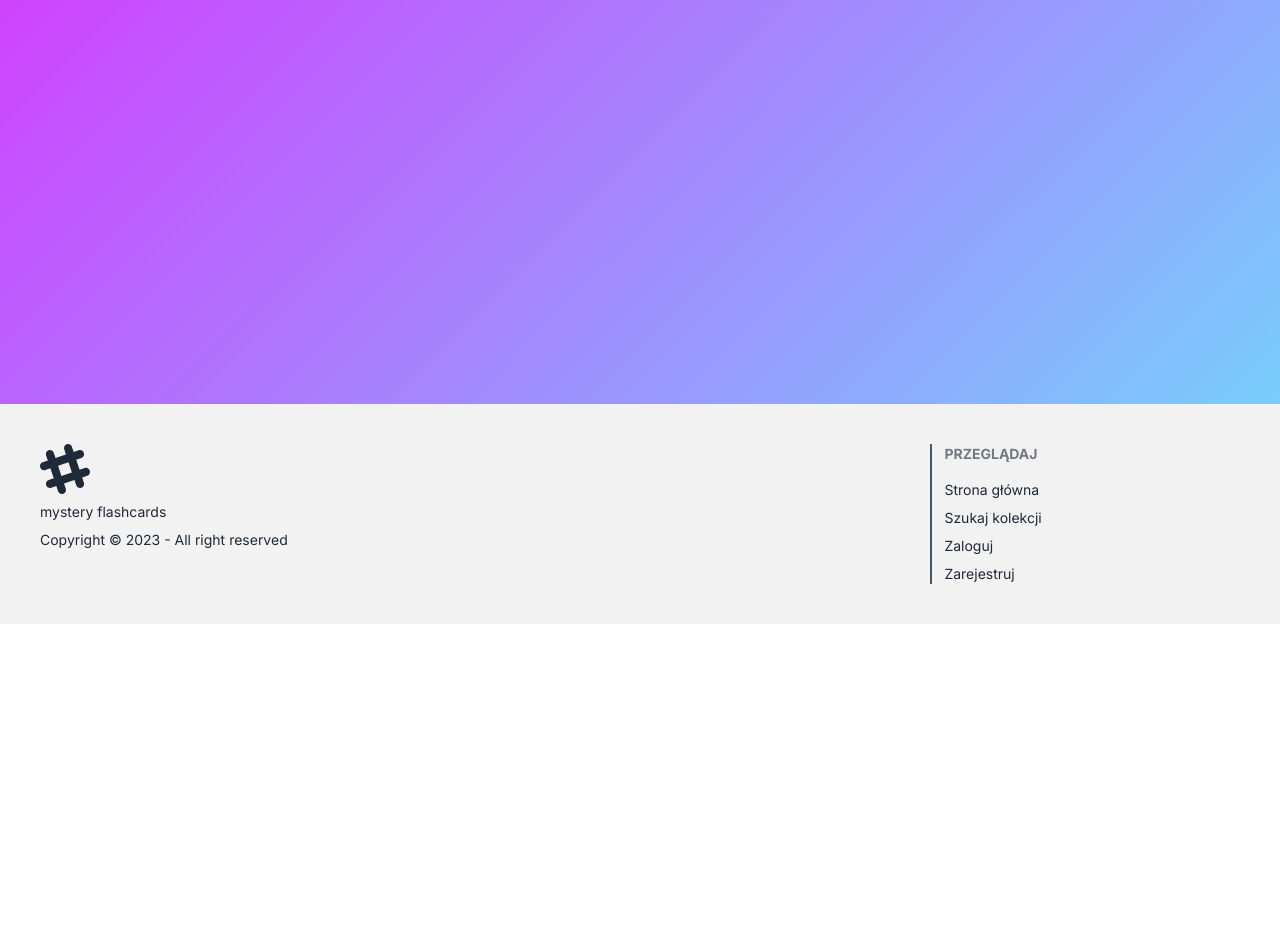
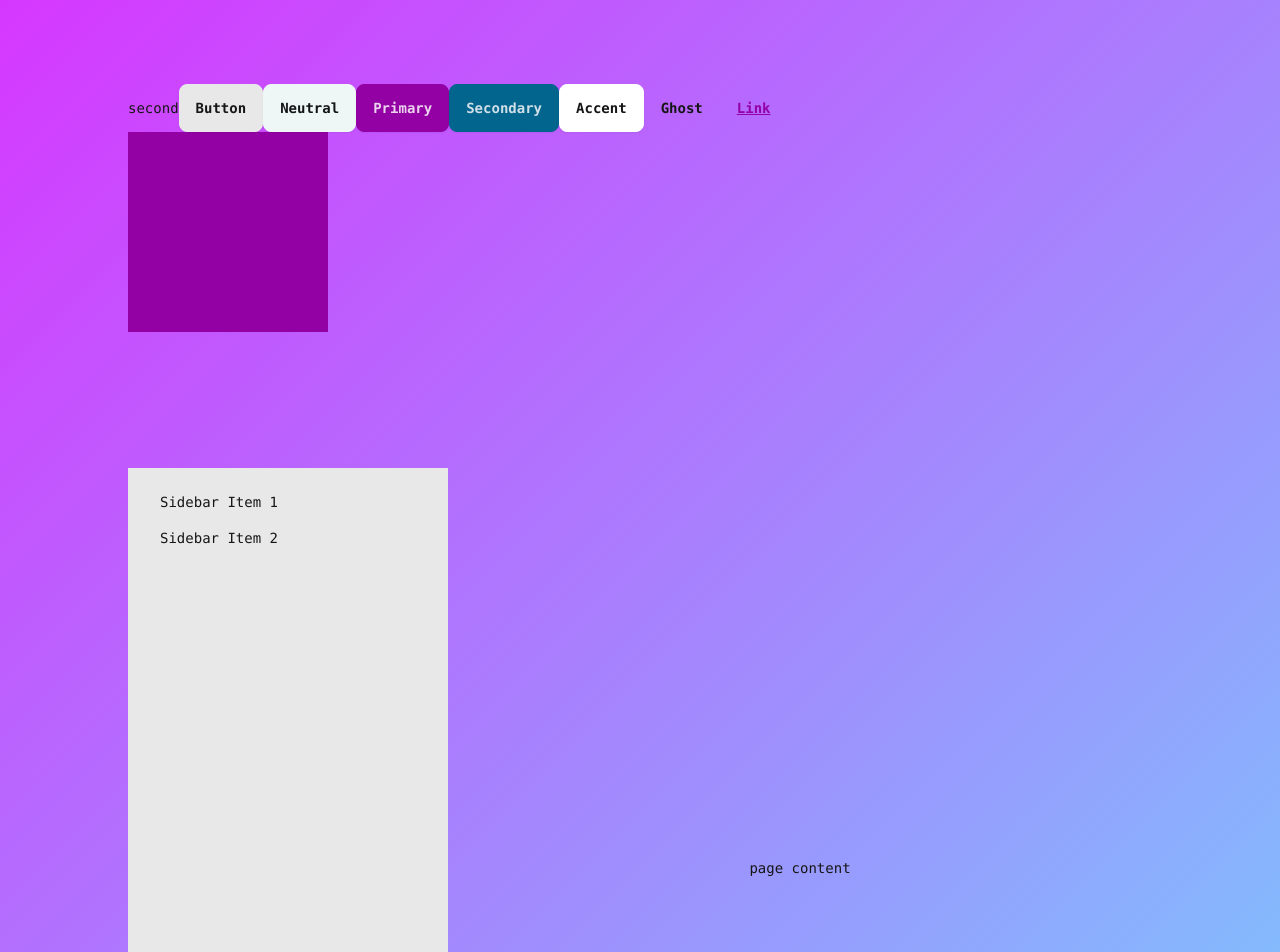
Before and after one commit to mk1808/Mystery-flashcards, a Next.js app in the folder mystery-flashcards/: page /en in a window 1280 px wide. Shown: the part 500-1452 px from the top of the page. Before the commit the page ends 1124 px from the top, so only its background shows below. Built offline with nearby package versions, Linux system fonts and the light colour scheme.

Commit message:
feature #15: sidebar, theme config

```diff
--- a/mystery-flashcards/app/[locale]/page.tsx
+++ b/mystery-flashcards/app/[locale]/page.tsx
@@ -1,6 +1,27 @@
+import Sidebar from "@/components/Sidebar";
 import { getDictionary } from "@/dictionaries/dictionaries"
 
 export default async function Page({ params }: { params: { locale: string } }) {
     const dictionary = await getDictionary(params.locale);
-    return <div>{dictionary.common.mainPage}</div>
+
+    return (
+        <div className="z-10 max-w-5xl w-full items-center justify-between font-mono text-sm">
+            <div className="h-96">
+                first
+            </div>
+            <div className="h-96" id="search-sets">
+                second
+                <button className="btn">Button</button>
+                <button className="btn btn-neutral">Neutral</button>
+                <button className="btn btn-primary">Primary</button>
+                <button className="btn btn-secondary">Secondary</button>
+                <button className="btn btn-accent">Accent</button>
+                <button className="btn btn-ghost">Ghost</button>
+                <button className="btn btn-link">Link</button>
+                <div style={{ width: 200, height: 200 }} className="bg-primary"></div>
+            </div>
+            <Sidebar></Sidebar>
+        </div>
+    )
 }
+//return <div>{dictionary.common.mainPage}</div>
--- /dev/null
+++ b/mystery-flashcards/components/Sidebar.tsx
@@ -0,0 +1,25 @@
+import React from 'react'
+
+function Sidebar() {
+    return (
+        <div className="drawer lg:drawer-open">
+            <input id="my-drawer-2" type="checkbox" className="drawer-toggle" />
+            <div className="drawer-content flex flex-col items-center justify-center">
+                <h1>page content</h1>
+                <label htmlFor="my-drawer-2" className="btn btn-primary drawer-button lg:hidden">Open drawer</label>
+
+            </div>
+            <div className="drawer-side">
+                <label htmlFor="my-drawer-2" aria-label="close sidebar" className="drawer-overlay"></label>
+                <ul className="menu p-4 w-80 min-h-full bg-base-200 text-base-content">
+                    {/* Sidebar content here */}
+                    <li><a>Sidebar Item 1</a></li>
+                    <li><a>Sidebar Item 2</a></li>
+                </ul>
+
+            </div>
+        </div>
+    )
+}
+
+export default Sidebar
--- a/mystery-flashcards/tailwind.config.ts
+++ b/mystery-flashcards/tailwind.config.ts
@@ -15,6 +15,23 @@ const config: Config = {
       },
     },
   },
+  daisyui: {
+    themes: [
+      {
+        mytheme: {
+          "primary": "#9300a3",
+          "secondary": "#02658D",
+          "accent": "#ffffff",
+          "neutral": "#EEF6F6",
+          "base-100": "#ffffff",
+          "info": "#ffffff",
+          "success": "#bbf7d0",
+          "warning": "#ffffff",
+          "error": "#ffffff",
+        },
+      },
+    ],
+  },
   plugins: [require("daisyui")],
 }
 export default config
```
